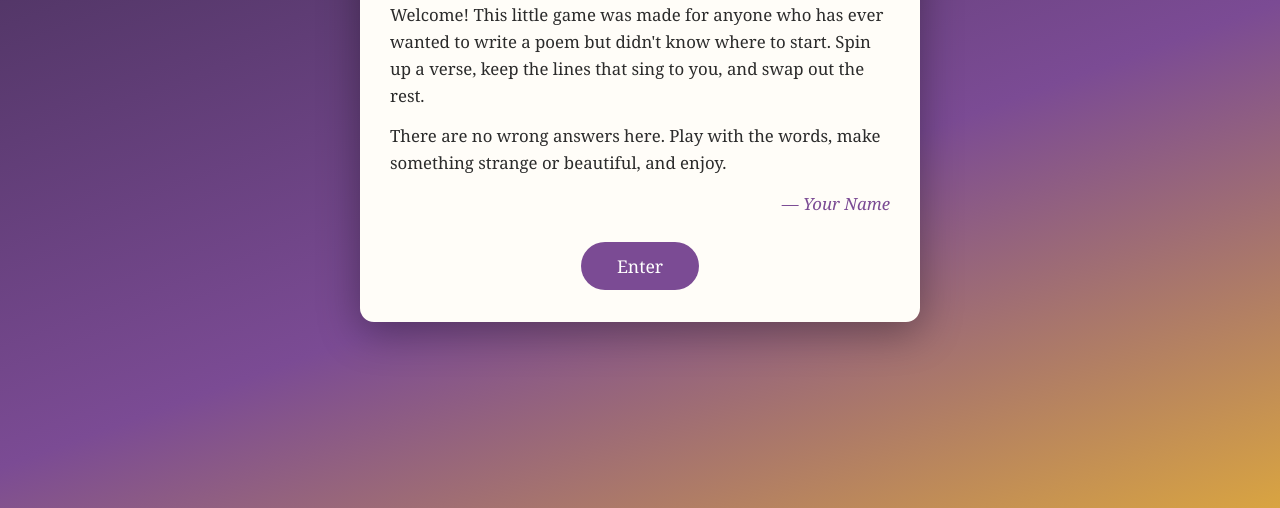
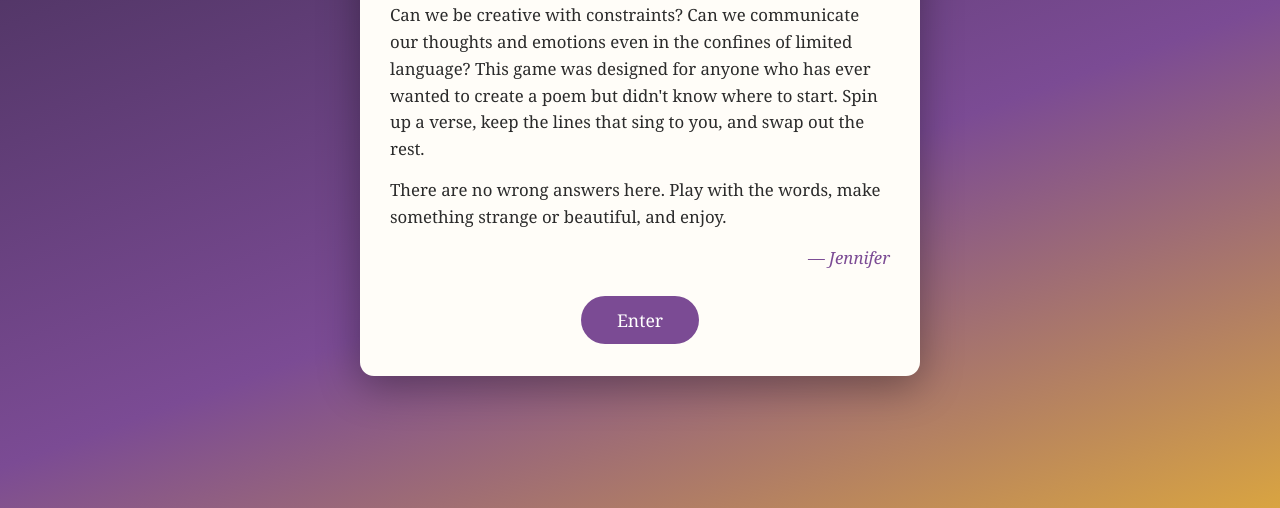
Before and after one commit to aresj3039-dotcom/E-Lit, a plain HTML site: page index (1).html in a window 1280 px wide. Shown: the part 292-800 px from the top of the page. Drawn offline with Linux system fonts and the light colour scheme.

Commit message:
Revise artist's note and enhance word banks
Updated artist's note and expanded word banks with additional nouns, adjectives, adverbs, prepositions, and time expressions.

```diff
--- a/index (1).html
+++ b/index (1).html
@@ -161,9 +161,9 @@
     <h2>✒️ Poem Generator Game</h2>
     <div class="label">Artist's Note</div>
     <!-- EDIT THE NOTE BELOW: replace this text with your own words -->
-    <p>Welcome! This little game was made for anyone who has ever wanted to write a poem but didn't know where to start. Spin up a verse, keep the lines that sing to you, and swap out the rest.</p>
+    <p>Welcome! Storytelling is dictated by language but what happens when the language we wish to use is dicated to us? Can we be creative with constraints? Can we communicate our thoughts and emotions even in the confines of limited language? This game was designed for anyone who has ever wanted to create a poem but didn't know where to start. Spin up a verse, keep the lines that sing to you, and swap out the rest.</p>
     <p>There are no wrong answers here. Play with the words, make something strange or beautiful, and enjoy.</p>
-    <p class="signature">— Your Name</p>
+    <p class="signature">— Jennifer</p>
     <button id="enterBtn">Enter</button>
   </div>
 </div>
@@ -213,13 +213,13 @@
 <script>
 /* ---------- WORD BANKS (edit these!) ---------- */
 const WORDS = {
-  noun:      ["moon", "river", "shadow", "garden", "whisper", "ocean", "memory", "storm", "lantern", "mountain", "dream", "ember", "feather", "star", "silence", "window", "ghost", "meadow"],
-  adj:       ["silver", "quiet", "wild", "golden", "fading", "hollow", "tender", "restless", "crimson", "gentle", "ancient", "lonely", "bright", "secret"],
-  verb:      ["dances", "whispers", "wanders", "melts", "sings", "burns", "drifts", "waits", "trembles", "blooms", "falls", "rises", "sleeps", "glows"],
+  noun:      ["moon", "river", "shadow", "garden", "whisper", "ocean", "memory", "storm", "lantern", "mountain", "dream", "ember", "feather", "star", "silence", "window", "ghost", "meadow", "flowers", "squirrel", "home", "house", "path", "gravel", "tree", "sky", "cloud", "ink pen", "paper", "book", "grass", "stream", "fish", "rope-swing", "barn", "dell"],
+  adj:       ["silver", "quiet", "wild", "golden", "fading", "hollow", "tender", "restless", "crimson", "gentle", "ancient", "lonely", "bright", "secret", "angry", "passionate", "dull", "rainy", "undulating", "light-soaked", "rolling", "tumultuous", "burning", "troublesome", "forgotten", "billowy", "unknowable", "sentimental", "regretful"],
+  verb:      ["dances", "whispers", "wanders", "melts", "sings", "burns", "drifts", "waits", "trembles", "blooms", "falls", "rises", "sleeps", "glows", "walks", "sobs", "stammers", "cry", "runs", "swings", "remembers", "punches", "catches", "erases", "writes", "imagines", "floats", "swims", "dances", "fishes", "lies", "coaxes", "laughs"],
   verbBase:  ["dance", "wander", "sing", "drift", "listen", "wake", "dream", "follow", "remember", "fly", "bloom", "rest"],
-  adv:       ["softly", "slowly", "quietly", "gently", "endlessly", "bravely", "faintly", "tenderly"],
-  prep:      ["beneath", "beyond", "above", "among", "within", "across", "behind", "beside"],
-  time:      ["at dawn", "at midnight", "in autumn", "in winter's hush", "before the rain", "after the storm", "at twilight", "in the last light"]
+  adv:       ["softly", "slowly", "quietly", "gently", "endlessly", "bravely", "faintly", "tenderly", "swiftly", "quickly", "happily", "mournfully", "belatedly", "darkly", "lightly", "rapidly", "impossibly", "posthumously"],
+  prep:      ["beneath", "beyond", "above", "among", "within", "across", "behind", "beside", "over", "under", "atop", "next to", "aside", "front", "ahead"],
+  time:      ["at dawn", "at midnight", "in autumn", "in winter's hush", "before the rain", "after the storm", "at twilight", "in the last light", "yesterday", "in years past", "forver", "never", "at noon", "in summer's heat", "winter's chill", "autumn cool"]
 };
 
 const LINE_TEMPLATES = [
```
